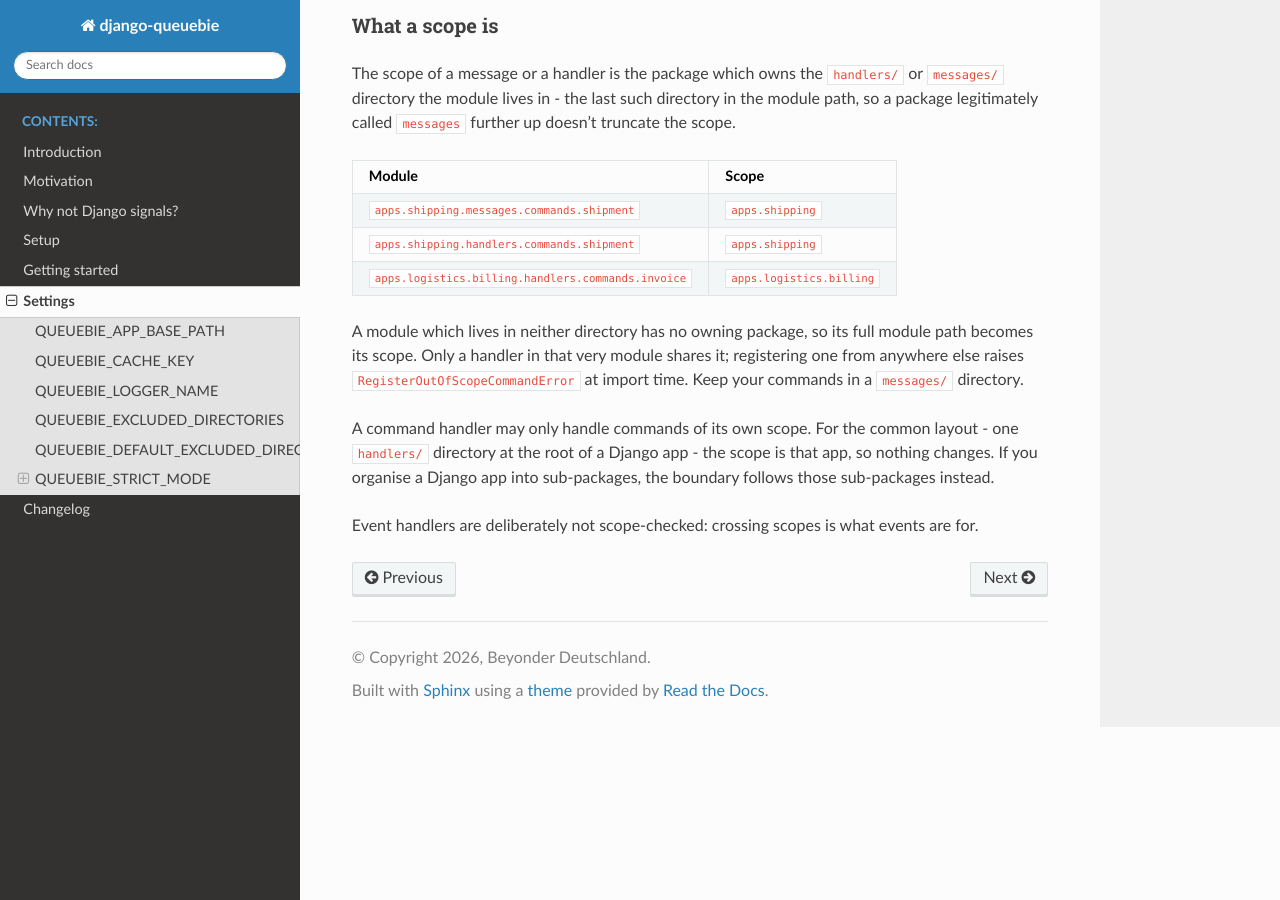
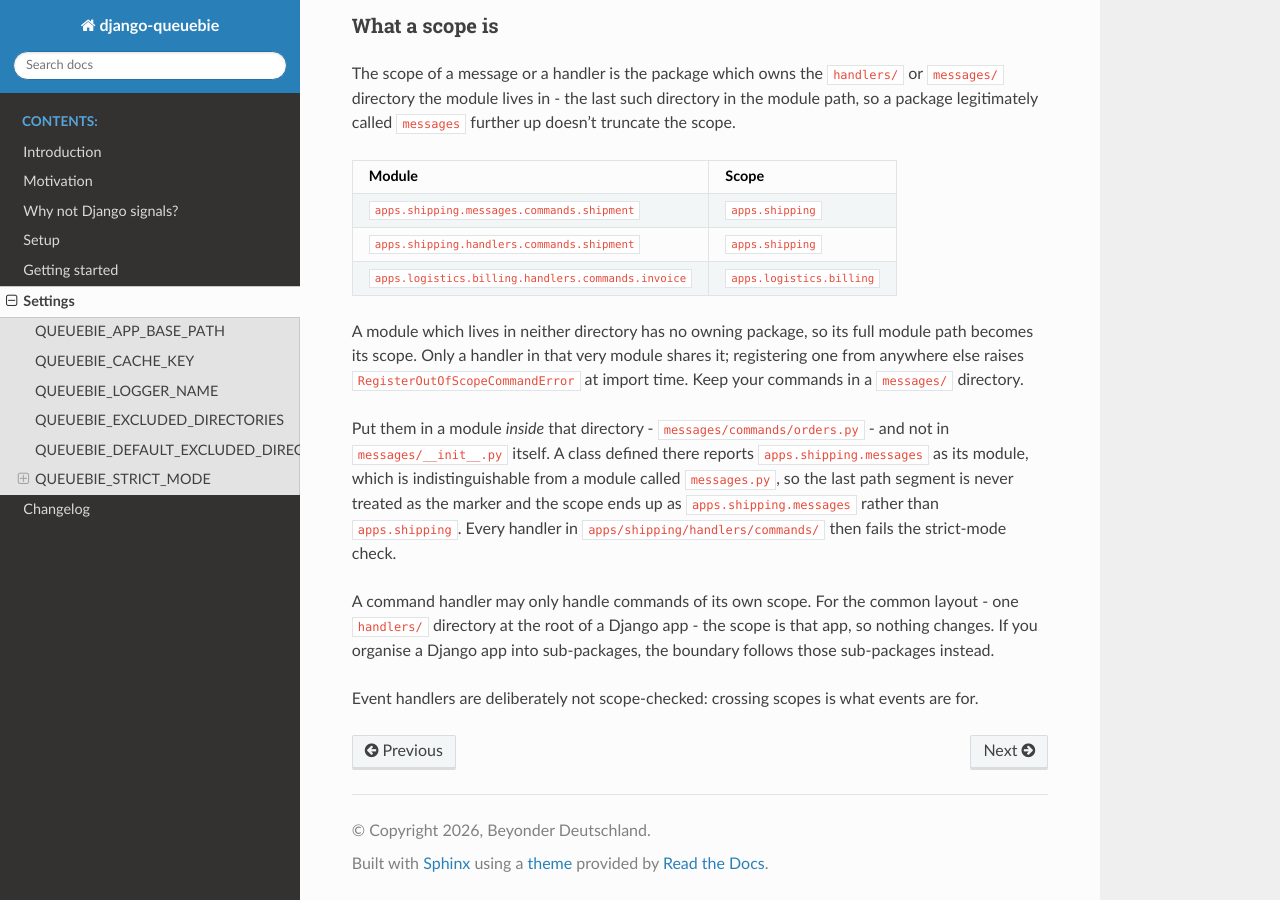
Before and after one commit to ambient-innovation/django-queuebie, a Sphinx documentation site: the page built from docs/features/settings.md, in a window 1280 px wide and 900 px high, scrolled down 1859 px. Built offline with Sphinx 7.4.7 and the Read the Docs theme 3.1.0, drawn with Linux system fonts in a browser that asks for light colours.

Commit message:
Document where commands may not live, and set the release date
A command defined in "messages/__init__.py" reports the package as its
module, which cannot be told apart from a module called "messages.py".
The last path segment therefore never counts as the marker, and the
scope becomes "<app>.messages" instead of "<app>" - which no handler in
"<app>/handlers/commands/" can match. Say so in the docs and pin the
behaviour with a test, so nobody trades it for the "messages.py" case.

Co-Authored-By: Claude Opus 5 (1M context) <noreply@anthropic.com>

```diff
--- a/docs/features/settings.md
+++ b/docs/features/settings.md
@@ -93,6 +93,12 @@ A module which lives in neither directory has no owning package, so its full mod
 handler in that very module shares it; registering one from anywhere else raises `RegisterOutOfScopeCommandError` at
 import time. Keep your commands in a `messages/` directory.
 
+Put them in a module *inside* that directory - `messages/commands/orders.py` - and not in `messages/__init__.py`
+itself. A class defined there reports `apps.shipping.messages` as its module, which is indistinguishable from a
+module called `messages.py`, so the last path segment is never treated as the marker and the scope ends up as
+`apps.shipping.messages` rather than `apps.shipping`. Every handler in `apps/shipping/handlers/commands/` then fails
+the strict-mode check.
+
 A command handler may only handle commands of its own scope. For the common layout - one `handlers/` directory at the
 root of a Django app - the scope is that app, so nothing changes. If you organise a Django app into sub-packages, the
 boundary follows those sub-packages instead.
```
Also changed, not shown: CHANGES.md (+1 -1 lines), 1 other file.
